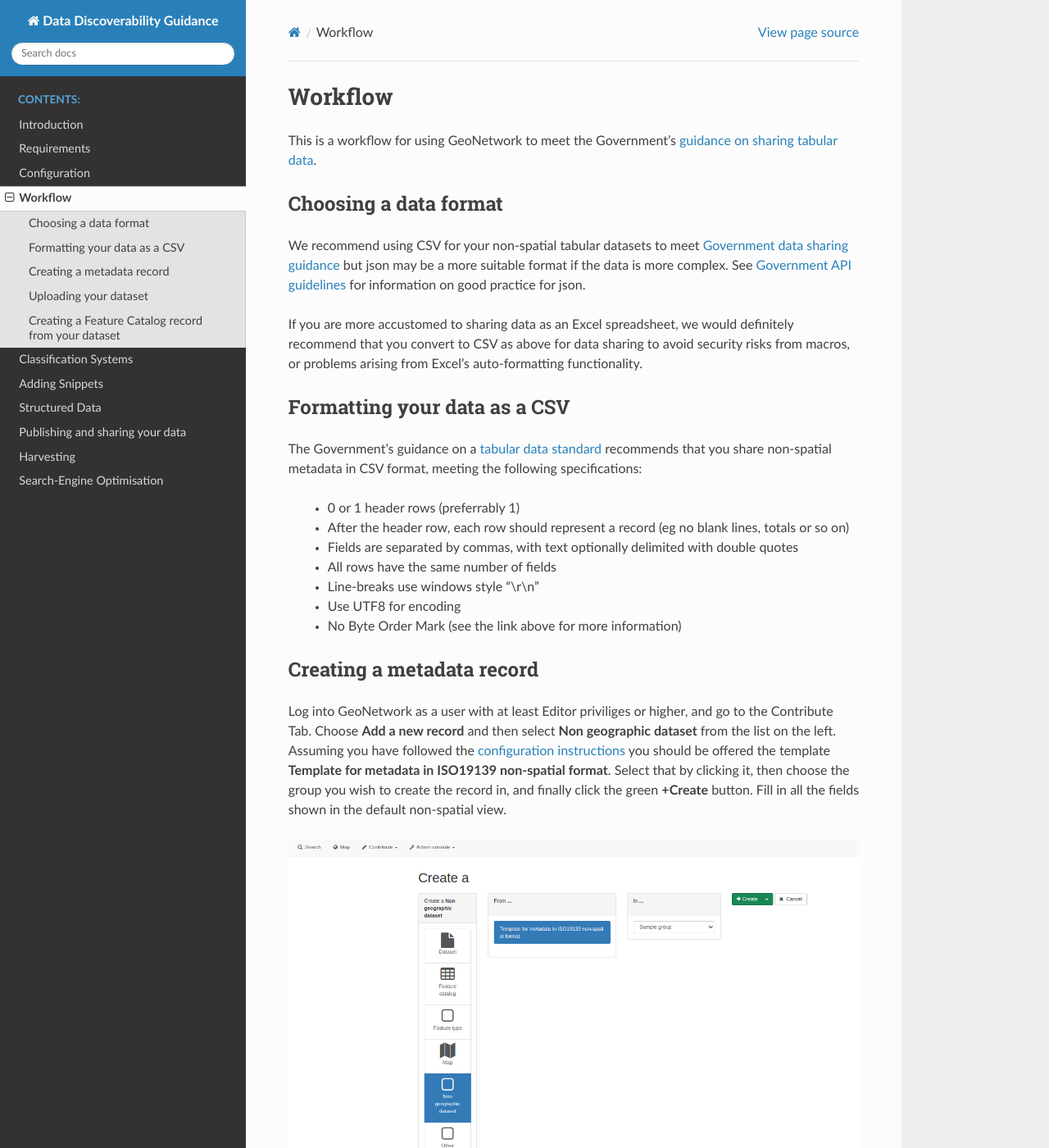
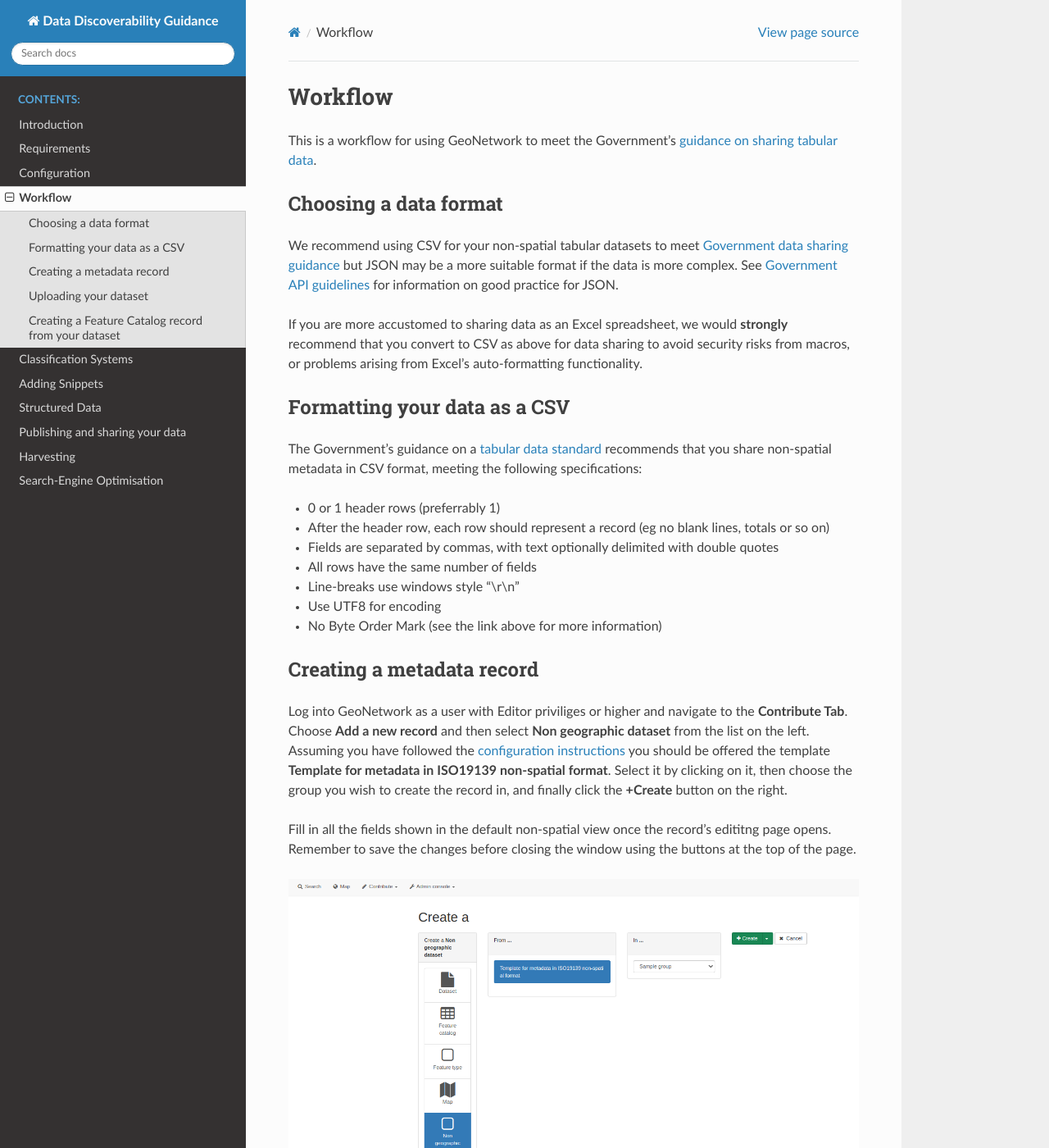
Before and after one commit to AstunTechnology/datadiscoverabilityguidance, a Sphinx documentation site: the page built from docs/source/workflow.rst, in a window 1280 px wide and 1400 px high. Shown: the whole window at 82% size. Built offline with Sphinx 7.4.7 and the Read the Docs theme 2.0.0, drawn with Linux system fonts in a browser that asks for light colours; some of the changed text lies outside the part shown.

Commit message:
minor corrections

```diff
--- a/docs/source/workflow.rst
+++ b/docs/source/workflow.rst
@@ -6,9 +6,10 @@
 Choosing a data format
 ----------------------
 
-We recommend using CSV for your non-spatial tabular datasets to meet `Government data sharing guidance <https://www.gov.uk/guidance/publishing-your-tabular-data>`__ but json may be a more suitable format if the data is more complex. See `Government API guidelines <https://www.gov.uk/guidance/gds-api-technical-and-data-standards#use-json>`__ for information on good practice for json.
+We recommend using CSV for your non-spatial tabular datasets to meet `Government data sharing guidance <https://www.gov.uk/guidance/publishing-your-tabular-data>`__ but JSON may be a more suitable format if the data is more complex.
+See `Government API guidelines <https://www.gov.uk/guidance/gds-api-technical-and-data-standards#use-json>`__ for information on good practice for JSON.
 
-If you are more accustomed to sharing data as an Excel spreadsheet, we would definitely recommend that you convert to CSV as above for data sharing to avoid security risks from macros, or problems arising from Excel's auto-formatting functionality.
+If you are more accustomed to sharing data as an Excel spreadsheet, we would **strongly** recommend that you convert to CSV as above for data sharing to avoid security risks from macros, or problems arising from Excel's auto-formatting functionality.
 
 Formatting your data as a CSV
 -----------------------------
@@ -16,37 +17,39 @@
 The Government's guidance on a `tabular data standard  <https://www.gov.uk/government/publications/recommended-open-standards-for-government/tabular-data-standard>`__ recommends that you share non-spatial metadata in CSV format, meeting the following specifications:
 
 
- * 0 or 1 header rows (preferrably 1)
- * After the header row, each row should represent a record (eg no blank lines, totals or so on)
- * Fields are separated by commas, with text optionally delimited with double quotes
- * All rows have the same number of fields
- * Line-breaks use windows style "\\r\\n"
- * Use UTF8 for encoding
- * No Byte Order Mark (see the link above for more information)
+* 0 or 1 header rows (preferrably 1)
+* After the header row, each row should represent a record (eg no blank lines, totals or so on)
+* Fields are separated by commas, with text optionally delimited with double quotes
+* All rows have the same number of fields
+* Line-breaks use windows style "\\r\\n"
+* Use UTF8 for encoding
+* No Byte Order Mark (see the link above for more information)
 
 
 Creating a metadata record
 --------------------------
 
-Log into GeoNetwork as a user with at least Editor priviliges or higher, and go to the Contribute Tab.
+Log into GeoNetwork as a user with Editor priviliges or higher and navigate to the **Contribute Tab**.
 Choose **Add a new record** and then select **Non geographic dataset** from the list on the left.
 Assuming you have followed the `configuration instructions <configuration.html>`__ you should be offered the template **Template for metadata in ISO19139 non-spatial format**.
-Select that by clicking it, then choose the group you wish to create the record in, and finally click the green **+Create** button.
-Fill in all the fields shown in the default non-spatial view.
+Select it by clicking on it, then choose the group you wish to create the record in, and finally click the **+Create** button on the right.
+
+Fill in all the fields shown in the default non-spatial view once the record's edititng page opens.
+Remember to save the changes before closing the window using the buttons at the top of the page.
 
 |Create a non-spatial record|
 
 Uploading your dataset
 ----------------------
 
-In your non-spatial record, use the **Associated resourcses** wizard in the top right and click **+Add**. From the list of options, choose **Link an online resource**.
+In your non-spatial record editing view, use the **Associated resourcses** wizard in the top right and click **+Add**. From the list of options, choose **Link an online resource**.
 
 In the **Metadata file store** section to the right, click the **+Choose or drop resource here** button to navigate to your CSV file.
-Once it is uploaded, select it from the list so that some of the options on the left (like the URL and Resource name) are auto-completed for you.
+Once it is uploaded, click on its name in the list so that some of the options on the left (like the URL and Resource name) are auto-completed for you.
 
-Fill in a description, and choose **Download** from the list of functions. You can leave the **Application profile** section blank.
+Fill in a Description, and choose **Download** from the list of Functions. You can leave the **Application profile** section blank.
 
-Finally, click the green **Add online resource** button.
+Finally, click the **Add online resource** button.
 
 |Attach file to record|
 
@@ -59,29 +62,32 @@
 A feature catalog describes the data model of the dataset with the list of tables, attributes, definitions, list of values, etc.
 
 Feature catalogs can be described:
-* as a document (e.g. PDF or CSV) and linked to the metadata record (see `Linking a document <https://geonetwork-opensource.org/manuals/4.0.x/en/user-guide/associating-resources/linking-online-resources.html#linking-a-document>`__ )
+
+* as a document (e.g. PDF or CSV) and linked to the metadata record
+(see `Linking a document <https://geonetwork-opensource.org/manuals/4.0.x/en/user-guide/associating-resources/linking-online-resources.html#linking-a-document>`__)
 * as a record and described using the ISO19115-3 standard (replacing ISO19110)
 
-**Link to a Feature Catalog record**
+**Creating a link to a Feature Catalog**
 
-* Log into GeoNetwork as a user with at least Editor priviliges or higher and find the metadata record for your dataset
-* Start an editing session of the record in Default view
+* Log into GeoNetwork as a user with Editor priviliges or higher and find the metadata record for your dataset
+* Start an editing session of the metadata record in Default view
 * On the right-hand side click the **Add** button of the **Associated resources** panel
 * Choose **Link to a feature catalog** from the dropdown menu
 * In the pop-up window that opens, use the search bar at the top to locate an existing feature catalog or insert a link to a remote catalog
-* Click on the **Link to a feature catalog** button to link the resources
+* Click on the **Link to a feature catalog** button to link the two resources
 
 .. figure:: media/associatedresources.png
 	:alt: Associated resources panel showing the dropdown menu options
 
-	Associated resources panel showing the dropdown menu options
+	Associated resources panel showing the dropdown menu options and the button to choose for linking a feature catalog
 
 .. figure:: media/linkfeaturecatpopup.png
 	:alt: Link a feature catalog pop-up window
 
 	"Link a feature catalog" pop-up window
 
-If the steps above have been successful you should see your linked Feature Catalog in the **Associated resources** panel on the right-hand side. Remember to save the changes before closing the window using the buttons at the top of the page.
+If the steps above have been successful, you should see your linked Feature Catalog in the **Associated resources** panel on the right-hand side.
+Remember to save the changes before closing the window using the buttons at the top of the page.
 
 .. figure:: media/linkedfeaturecat.png
 	:alt: Associated resources panel showing a linked feature catalog
```
